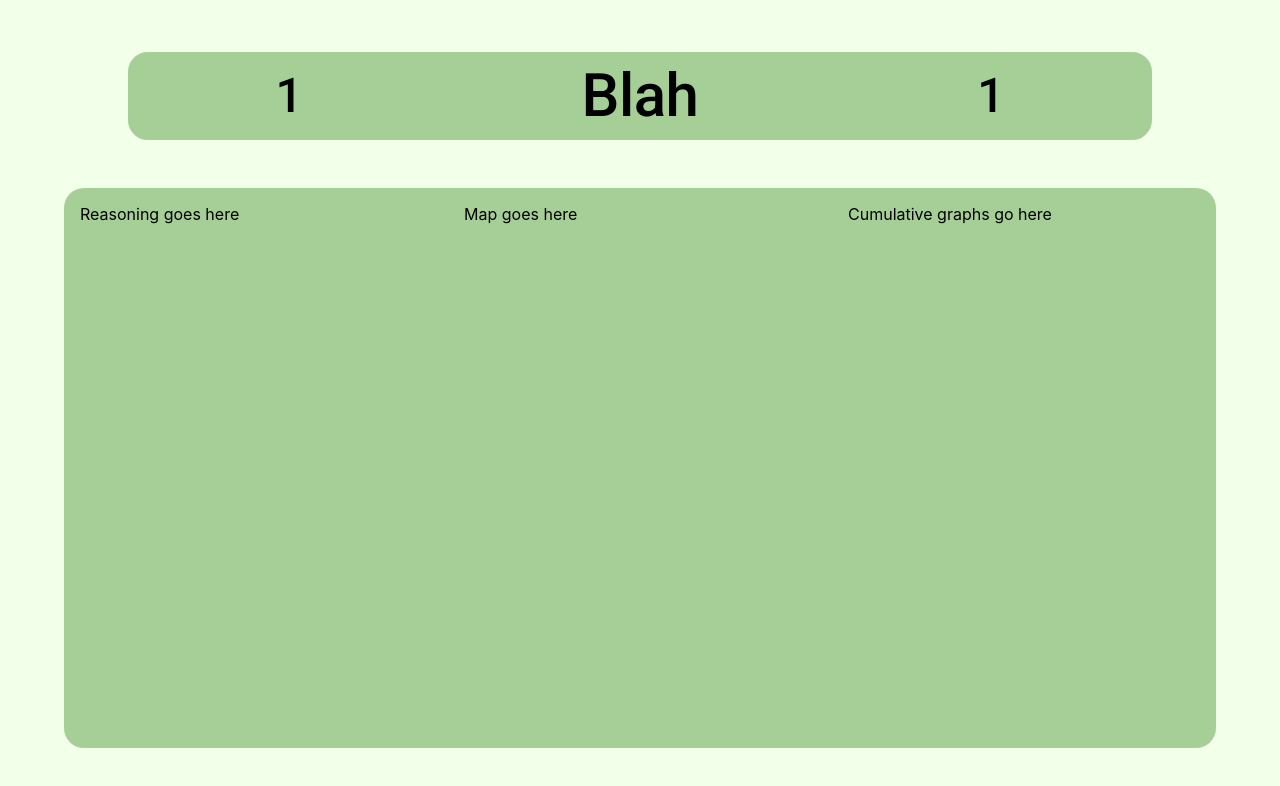
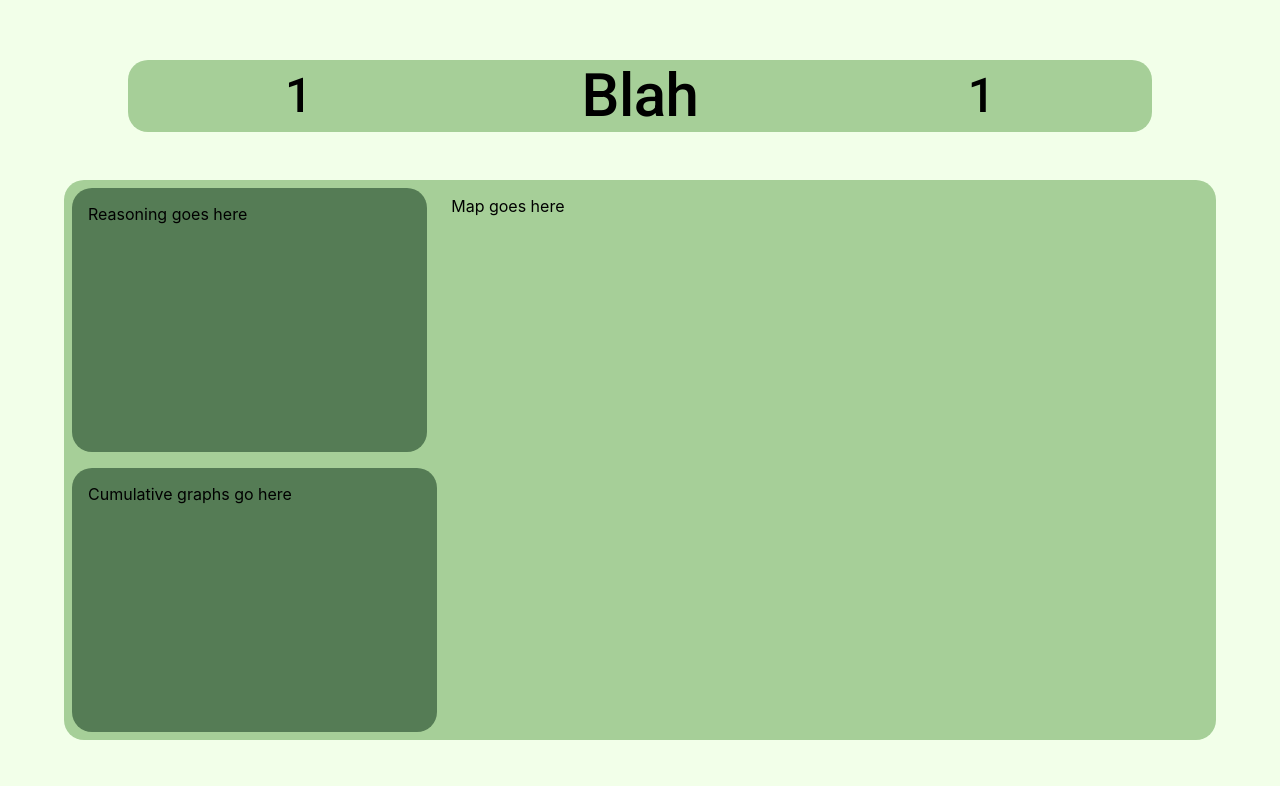
Before and after one commit to Harshavardhan-Pandurangan/EST-Project, a React (Create React App) app: page /country_stats/1/1/1 in a window 1280 px wide. Shown: the top 786 px of the page. Built offline with nearby package versions, Linux system fonts and the light colour scheme.

Commit message:
project page template completed

```diff
--- a/src/pages/CountryDetails.js
+++ b/src/pages/CountryDetails.js
@@ -93,22 +93,40 @@ export default function CountryDetails(props) {
                         backgroundColor: "#A6CF98",
                         borderRadius: 20,
                         margin: 0,
-                        display: "flex",
-                        alignItems: "center",
-                        justifyContent: "space-around",
-                        border: "0.5rem solid #A6CF98",
+                        // display: "flex",
+                        // alignItems: "center",
+                        // justifyContent: "space-around",
+                        // border: "0.5rem solid #A6CF98",
                     }}
                     width={"100%"}
                 >
-                    <Typography variant="h3" xs={12}>
-                        {country}
-                    </Typography>
-                    <Typography variant="h2" xs={12}>
-                        Blah
-                    </Typography>
-                    <Typography variant="h3" xs={12}>
-                        {year}
-                    </Typography>
+                    <Grid
+                        item
+                        xs={12}
+                        md={4}
+                        style={{
+                            display: "flex",
+                            alignItems: "center",
+                            justifyContent: "center",
+                        }}
+                    >
+                        <Typography variant="h3">{country}</Typography>
+                    </Grid>
+                    <Grid item xs={12} md={4}>
+                        <Typography variant="h2">Blah</Typography>
+                    </Grid>
+                    <Grid
+                        item
+                        xs={12}
+                        md={4}
+                        style={{
+                            display: "flex",
+                            alignItems: "center",
+                            justifyContent: "center",
+                        }}
+                    >
+                        <Typography variant="h3">{year}</Typography>
+                    </Grid>
                 </Grid>
             </div>
 
@@ -124,15 +142,33 @@ export default function CountryDetails(props) {
                     height={"100%"}
                     width={"100%"}
                 >
-                    <Grid item xs={12} md={4}>
+                    <Grid
+                        item
+                        xs={12}
+                        md={3.7}
+                        style={{
+                            backgroundColor: "#557C55",
+                            borderRadius: 20,
+                            margin: 8,
+                        }}
+                    >
                         Reasoning goes here
                         {/* use the country, type and states to show data */}
                     </Grid>
-                    <Grid item xs={12} md={4}>
+                    <Grid item xs={12} md={4.2}>
                         Map goes here
                         {/* use the country, year and type states to show data */}
                     </Grid>
-                    <Grid item xs={12} md={4}>
+                    <Grid
+                        item
+                        xs={12}
+                        md={3.8}
+                        style={{
+                            backgroundColor: "#557C55",
+                            borderRadius: 20,
+                            margin: 8,
+                        }}
+                    >
                         Cumulative graphs go here
                         {/* use the country, year and type states to show data */}
                     </Grid>
--- a/src/pages/ProjectDetails.js
+++ b/src/pages/ProjectDetails.js
@@ -1,7 +1,82 @@
-export default function ProjectDetails() {
+import React, { useEffect, useState } from "react";
+import Typography from "@mui/material/Typography";
+import "@fontsource/roboto/500.css";
+import "@fontsource/roboto/700.css";
+import { Grid } from "@mui/material";
+
+export default function LandingPage() {
+    const [year, setYear] = useState(1975);
+    const [type, setType] = useState("general");
+
+    // listen for key clicks
+    useEffect(() => {
+        const handleKeyDown = (e) => {
+            switch (e.key) {
+                case "ArrowLeft":
+                    setYear(year - 1);
+                    break;
+                case "ArrowRight":
+                    setYear(year + 1);
+                    break;
+                case "ArrowUp":
+                    if (type === "general") setType("forest");
+                    else setType("general");
+                    break;
+                case "ArrowDown":
+                    if (type === "general") setType("forest");
+                    else setType("general");
+                    break;
+                default:
+                    break;
+            }
+        };
+
+        window.addEventListener("keydown", handleKeyDown);
+
+        return () => {
+            window.removeEventListener("keydown", handleKeyDown);
+        };
+    }, [year, type]);
+
     return (
-        <div>
-            <h1>Project Details</h1>
+        <div
+            style={{
+                backgroundColor: "#F2FFE9",
+                height: "100vh",
+                display: "flex",
+                alignItems: "center",
+                flexDirection: "column",
+                justifyContent: "center",
+                width: "100%",
+            }}
+        >
+            <div
+                style={{
+                    width: "80%",
+                    textAlign: "center",
+                    marginBottom: "6vh",
+                }}
+            >
+                <Typography variant="h3">Project Details</Typography>
+            </div>
+
+            <div style={{ width: "80%", height: "70%" }}>
+                <Grid
+                    container
+                    spacing={2}
+                    style={{
+                        backgroundColor: "#A6CF98",
+                        borderRadius: 20,
+                        margin: 0,
+                    }}
+                    height={"100%"}
+                    width={"100%"}
+                >
+                    <Grid item xs={12} md={6}>
+                        All information about the project
+                    </Grid>
+                </Grid>
+            </div>
         </div>
     );
 }
```
